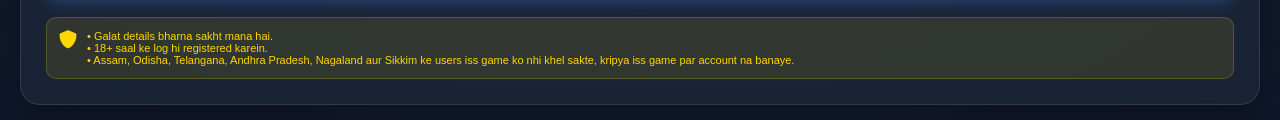
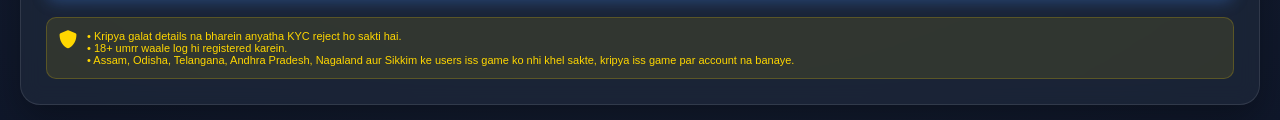
Before and after one commit to KheloBhaiLudo/khelbhailudo, a website: page kyc.html in a window 1280 px wide. Shown: the part 760-880 px from the top of the page. Drawn offline with Linux system fonts and the light colour scheme.

Commit message:
Update kyc.html

```diff
--- a/kyc.html
+++ b/kyc.html
@@ -144,8 +144,8 @@
             <div style="display: flex; gap: 10px;">
                 <i class="fas fa-shield-alt" style="font-size: 18px;"></i>
                 <div>
-                    <div>• Galat details bharna sakht mana hai.</div>
-                    <div>• 18+ saal ke log hi registered karein.</div>
+                    <div>• Kripya galat details na bharein anyatha KYC reject ho sakti hai.</div>
+                    <div>• 18+ umrr waale log hi registered karein.</div>
                     <div>• Assam, Odisha, Telangana, Andhra Pradesh, Nagaland aur Sikkim ke users iss game ko nhi khel sakte, kripya iss game par account na banaye.</div>
                 </div>
             </div>
```
